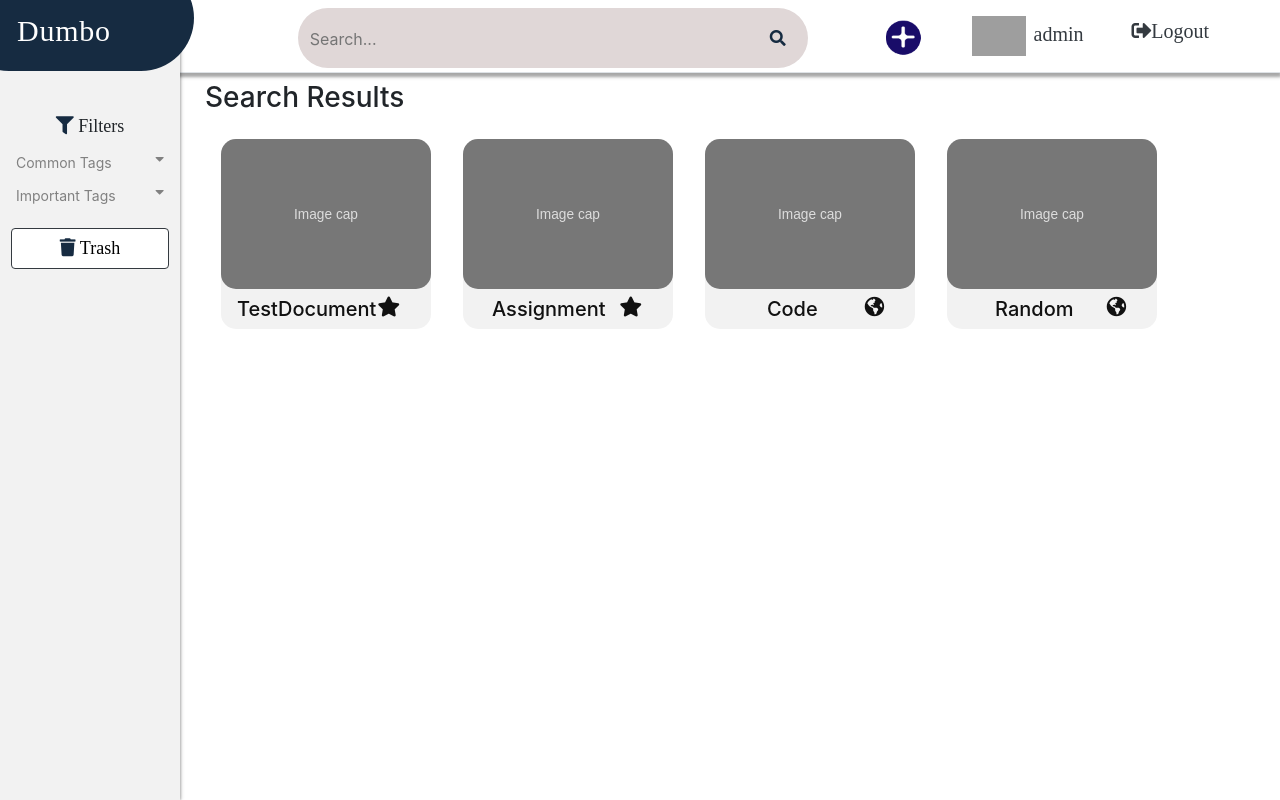
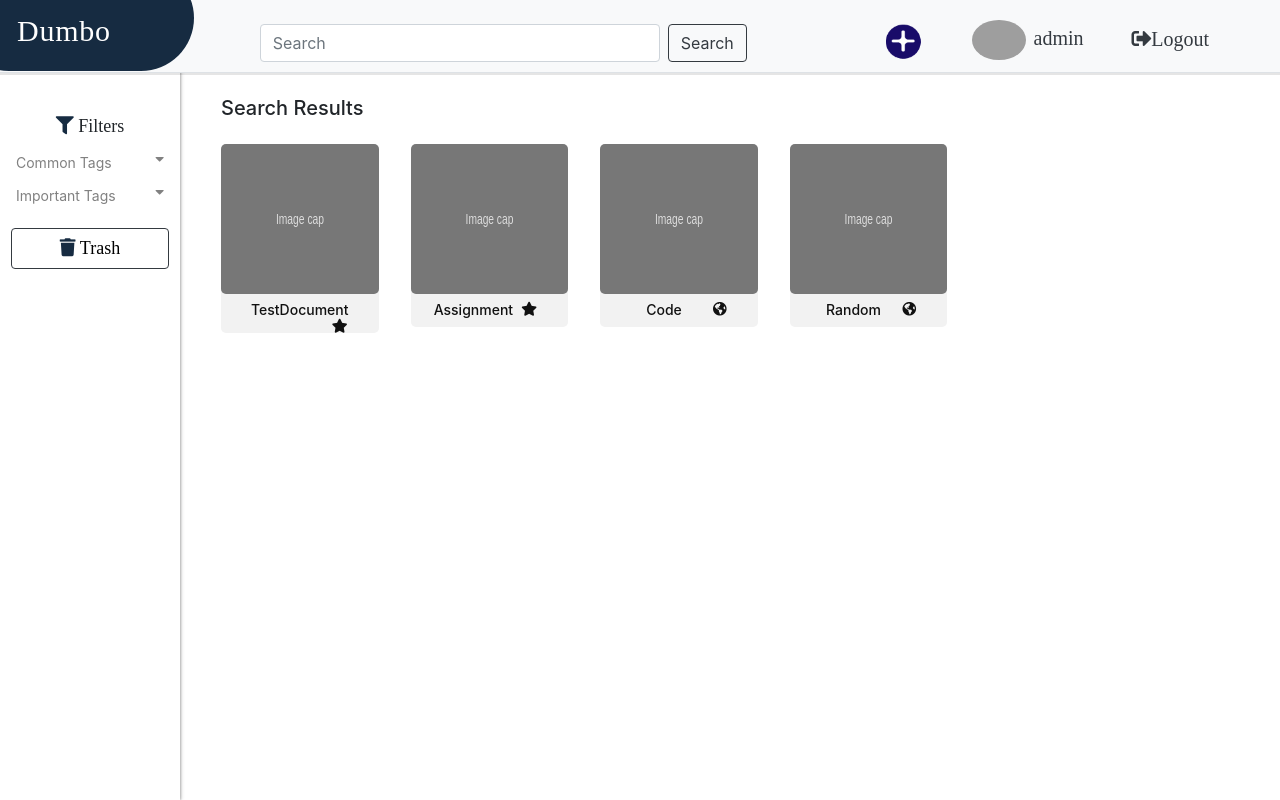
Before and after one commit to Lokesh-pavan-kumar/dumbo, a Django app: template documents/templates/documents/search_results.html in a window 1280 px wide. Run offline with Django 3.2, Linux system fonts and the light colour scheme; the template is opened without the code that fills it: values that come from a table or form of the project are taken from there, others are empty; data comes from the database, SQL or seed files in the repository; both versions use the stored data as it was after the commit; parts of the project's set-up code (start-up, migrations or seed data) failed here and were passed over; some libraries are stand-ins or nearby versions; some web fonts are replaced; grey boxes are pictures that could not be loaded.

Commit message:
made minor changes

```diff
--- a/accounts/templates/accounts/profile_base.html
+++ b/accounts/templates/accounts/profile_base.html
@@ -137,7 +137,7 @@
     {% endif %}
         <img class="img-fluid mx-5" style="border-radius: 10px; height: 300px;width: 300px" src="{{ profile.image.url }}" alt="profile pic">
         <div class="containe mx-5">
-             <div class="progress my-5 ml-5" data-value='80'>
+             <div class="progress my-5 ml-5" data-value='20'>
           <span class="progress-left">
                         <span style="border-color: #190C69" class="progress-bar"></span>
           </span>
--- a/accounts/views.py
+++ b/accounts/views.py
@@ -14,10 +14,11 @@ from .models import DumboUser, Profile
 from django.utils.encoding import force_bytes, force_text
 from django.contrib import messages
 from django.contrib.auth.decorators import login_required
-
+from .decorators import redirect_user
 
 
 # Create your views here.
+@redirect_user
 def register(request):  # This view is used to register new users into the application
     if request.method == 'POST':
         form = DumboUserCreationForm(request.POST)  # The form used for saving/creating the new users
@@ -46,7 +47,7 @@ def register(request):  # This view is used to register new users into the appli
         form = DumboUserCreationForm()
     return render(request, 'accounts/register.html', {'form': form})
 
-
+@redirect_user
 def login_view(request):
     if request.method == 'POST':
         form = DumboUserLoginForm(request.POST)  # The form used to authenticate our users
--- a/documents/models.py
+++ b/documents/models.py
@@ -5,10 +5,20 @@ from taggit.managers import TaggableManager
 User = get_user_model()
 
 
+def update_filename(instance, filename):
+    # instance : A model instance type: documents.models.Document
+    # filename : The original name of the file(in user's local machine) type: str
+    extension = filename.split('.')[-1]  # Get the file extension from the original filename
+    new_filename = '_'.join(instance.name.split())  # name assigned to the document by the user
+    updated_filename = f'documents/{new_filename}.{extension}'  # Complete storage path of the document
+    print(f'Saving File to : {updated_filename}')
+    return updated_filename
+
+
 class Document(models.Model):
     name = models.CharField(max_length=255, verbose_name='Name of the document')
     owner = models.ForeignKey(User, on_delete=models.CASCADE)
-    path = models.FileField(upload_to='documents')  # URL := gs://{bucket-name}/{file-path}
+    path = models.FileField(upload_to=update_filename)  # URL := gs://{bucket-name}/{file-path}
     date_added = models.DateField(auto_now=True)
     last_updated = models.DateField(auto_now_add=True)
     expiry_date = models.DateField(null=True, blank=True)
--- a/documents/templates/documents/base.html
+++ b/documents/templates/documents/base.html
@@ -23,70 +23,14 @@
     }
     @font-face {
         font-family: Montserrat-Medium;
-        src: url("Montserrat-Medium.ttf");
+        src: {% static "accounts/Montserrat-Medium.ttf" %};
     }
-     .searchbar{
-    margin-bottom: auto;
-    margin-top: auto;
-    height: 60px;
-    background-color: #E0D7D7;
-    border-radius: 30px;
-    padding: 10px;
-    }
-
-    .search_input{
-    color: black;
-    border: 0;
-    outline: 0;
-    background: none;
-    width: 450px;
-    caret-color:transparent;
-    line-height: 40px;
-    transition: width 0.4s linear;
-    }
-
-    .searchbar:hover > .search_input{
-    padding: 0 10px;
-    width: 450px;
-    caret-color:black;
-    }
-
-    .searchbar:hover > .search_icon{
-    background: white;
-    color: #E0D7D7;
-    }
-
-    .search_icon {
-        height: 40px;
-        width: 40px;
-        float: right;
-        display: flex;
-        justify-content: center;
-        align-items: center;
-        border-radius: 50%;
-        color: #162B41;
-    }
-
-@media screen and (max-width: 600px) {
-
-    .searchbar:hover > .search_input{
-    padding: 10 10px;
-    width: 200px;
-    caret-color:black;
-
-    }
-
-    .pading {
-        padding-top: 30px;
-    }
-
-}
 
 
 </style>
 <style>
     .shadow-lg {
-          box-shadow: 1px 4px 2px 0 rgba(0, 0, 0, 0.2), 1px 4px 4px 0 rgba(0, 0, 0, 0.19);
+          box-shadow: 0px 2px 0px 0 rgba(0, 0, 0, 0), 0px 2px 0px 0 rgba(0, 0, 0, 0.1);
     }
     .side-shadow {
           box-shadow: 1px 0px 2px 0 rgba(0, 0, 0, 0.2), 1px 0px 4px 0 rgba(0, 0, 0, 0.19);
@@ -110,7 +54,7 @@
   /* Stay on top */
     top: 0px;
     z-index: 1;
-  background-color: #f2f2f2; /* Black */
+  background-color: #ffffff; /* Black */
   overflow-x: hidden; /* Disable horizontal scroll */
   padding-top: 20px;
 }
@@ -168,7 +112,7 @@
   outline: none;
 }
 </style>
-<div class="container-fluid border-bottom shadow-lg" style="top:0;left:0;">
+<div class="container-fluid bg-light border-bottom shadow-lg fixed-top" style="top:0;left:0;">
     <div class="dumboIcon" style="background: #162B41;z-index: 2"><! dumbo icon and dumbo text>
         <a href="{% url "my_documents" %}"><h2 style="font-family: Montserrat-Medium; width: 121px;height: 37px;left: 61px;top: 47px;color: #ffffff;letter-spacing: 0.025em;font-size: 30px;line-height: 37px;position: absolute">Dumbo</h2></a>
     </div>
@@ -179,21 +123,19 @@
   </button>
   <div class="collapse navbar-collapse" id="navbarNav">
     <ul class="navbar-nav px-3 ml-auto">
-        <li class="nav-item  ml-auto">
-             <form action="{% url 'search_results' %}" method="get">
-             <div class="searchbar mr-5">
-                        <input name="q" class="search_input" type="text" placeholder="Search...">
-                        <a href="#" onclick="$(this).closest('form').submit()" class="search_icon"><i class="fas fa-search"></i></a>
-             </div>
+        <li class="nav-item pt-3 mr-5 pr-5">
+             <form  class="form-inline" action="{% url 'search_results' %}" method="get" style="width: 500px">
+                  <input class="form-control mr-sm-2" style="width: 400px" name="q" type="search" placeholder="Search" aria-label="Search">
+                    <button class="btn btn-outline-dark" type="submit">Search</button>
              </form>
         </li>
-      <li class="nav-item px-3 ml-auto">
-        <a class="nav-link" href="#" data-toggle="modal" data-target="#form"><img class="img-fluid"style="height: 40px" src="{% static "accounts/add file.png" %}" alt=""></a>
+      <li class="nav-item px-3 pt-1  ml-auto">
+        <a class="nav-link" href="#" data-toggle="modal" data-target="#form"><img class="img-fluid "style="height: 40px" src="{% static "accounts/add file.png" %}" alt=""></a>
       </li>
-      <li class="nav-item px-3 ml-auto">
-        <a class="nav-link text-dark" style="font-size: 20px;font-family: Montserrat-Medium;" href="{% url "profile" %}"><img style="height: 40px" class="img-fluid pr-2"src="{{ profile.image }}" alt="">{{ profile.user.username }}</a>
+      <li class="nav-item px-3 pt-1 ml-auto">
+        <a class="nav-link text-dark" style="font-size: 20px;font-family: Montserrat-Medium;" href="{% url "profile" %}"><img style="height: 40px" class="img-fluid rounded-circle mr-2"src="{{ profile.image }}" alt="">{{ profile.user.username }}</a>
       </li>
-        <li class="nav-item px-3 ml-auto">
+        <li class="nav-item px-3 pt-2 ml-auto">
             <a class="nav-link text-dark" style="font-size: 20px;font-family: Montserrat-Medium;" href="{% url 'logout' %}"><i class="fas fa-sign-out-alt"></i>Logout</a>
         </li>
     </ul>
--- a/documents/templates/documents/search_results.html
+++ b/documents/templates/documents/search_results.html
@@ -6,21 +6,11 @@
         .column {
             text-align:center;
             float: left;
-            width: 20%;
+            width: 15%;
             background-color: #f2f2f2;
-            border-radius: 15px;
+            border-radius: 5px;
         }
-    .down-row{
-        width: 30%;
-        float: left;
-    }
-    .column-d{
-        text-align:center;
-        float: left;
-        width: 40%;
-        background-color: #f2f2f2;
-        border-radius: 15px;
-    }
+
     </style>
     <style>
     @media screen and (max-width: 700px) {
@@ -30,19 +20,7 @@
             float: none;
         margin-bottom: 20px;
   }
-        .column-d {
-            width: 30%;
-            float: none;
-            display: inline-block;
 
-        margin-bottom: 20px;
-  }
-        .down-row {
-            width: 100%;
-            overflow-y: hidden;
-            overflow-x: scroll;
-            white-space: nowrap;
-        }
         .up-row {
             overflow-y: hidden;
             overflow-x: scroll;
@@ -50,20 +28,21 @@
         }
 }
     </style>
-    <div class="main pt-2 pb-0">
-        <div class="container-fluid up-row example">
-            <h3 style="font-family: {% static "accounts/Montserrat-Medium.ttf" %}">Search Results</h3>
+    <div class="main pt-5 pb-0">
+        <div class="container-fluid pt-5 up-row example">
+            <h5 class="pl-3" style="font-family: {% static "accounts/Montserrat-Medium.ttf" %}">Search Results</h5>
              {% for document in object_list %}
                 <a id="golink" style="color: #111111;cursor: auto" href="#"><div class="container column p-0 m-3" >
-                    <img src="{% static "accounts/imagecap.svg" %}" alt="" style="height: 150px;width: 100%;border-radius: 15px">
+                    <img src="{% static "accounts/imagecap.svg" %}" alt="" style="height: 150px;width: 100%;border-radius: 5px">
                     <div class="container-fluid">
-                        <h2 class="text-center pt-2" style="font-family: {% static "accounts/Montserrat-Medium.ttf" %};font-size: 20px">{{ document.name }}
+                        <h5 class="text-center pt-2" style="font-family: {% static "accounts/Montserrat-Medium.ttf" %};font-size: 14px">{{ document.name }}
                             {% if document.is_public %}
-                            <i style="float: right;" class="pr-3 fas fa-globe-americas"></i></h2>
+                            <i style="float: right;" class="pr-3 fas fa-globe-americas"></i>
                             {% endif %}
                             {% if document.is_important %}
-                                <i style="float: right;" class=" pr-3 fas fa-star"></i></h2>
+                                <i style="float: right;" class=" pr-3 fas fa-star"></i>
                             {% endif %}
+                        </h5>
                     </div>
                 </div></a>
                 <div class="dropdown-menu dropdown-menu-sm" id="context-menu">
--- a/documents/views.py
+++ b/documents/views.py
@@ -35,7 +35,6 @@ def my_documents(request):
             doc_object.owner = request.user
             doc_object.save()
             tags = get_doc_tags(doc_object.path.name)
-            print(tags)
             if tags is not None:
                 doc_object.tags.add(*tags)
                 doc_object.save()
@@ -45,7 +44,6 @@ def my_documents(request):
                'important_documents': Document.objects.filter(is_important=True),
                'common_tags': Document.tags.most_common()[:10],
                'profile': Profile.objects.get(user=request.user)}
-    print(context['common_tags'], type(context['common_tags']))
     return render(request, 'documents/my_documents.html', context)
 
 
--- a/templates/landingpage.html
+++ b/templates/landingpage.html
@@ -17,9 +17,4 @@
 </div>
 
     {#@ Tarun the landing page should go in here (which extends the base template that'll be used for landing, about, contact)#}
-
-    {% if user.is_authenticated %}
-        You are now logged in!
-        Username : {{ user }}
-    {% endif %}
 {% endblock %}
```
Also changed, not shown: accounts/decorators.py (added, +11 -0 lines), documents/templates/documents/my_documents.html (+18 -17 lines), db.sqlite3, documents/migrations/0004_auto_20201109_2045.py (added).
